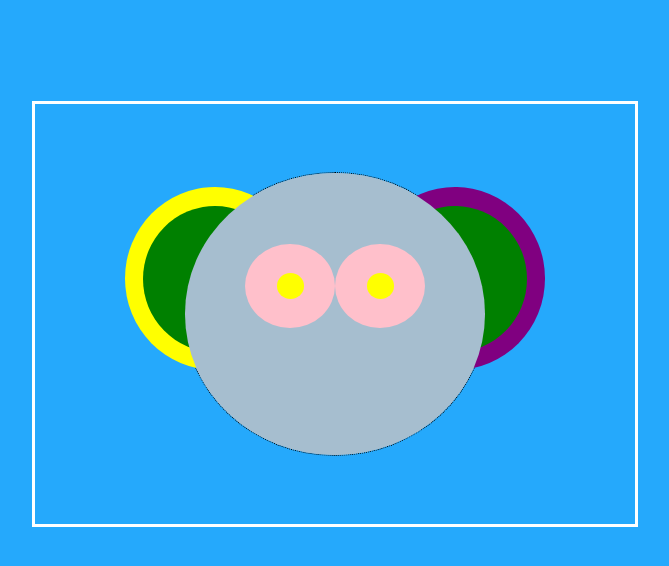
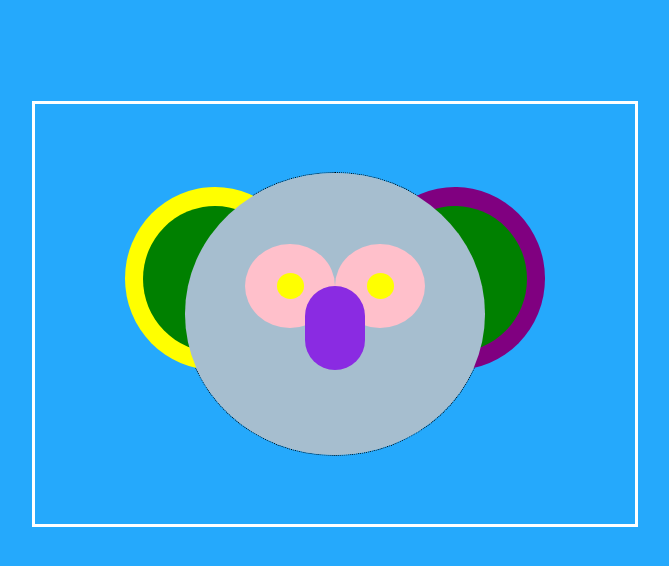
Before and after one commit to michelllee/pure-css, a website built with webpack: page src/index.html in a window 1280 px wide. Shown: the whole page, without its empty margins (305-974 px from the left). Built offline with nearby package versions, Linux system fonts and the light colour scheme.

Commit message:
ADDED NOSE

```diff
--- a/src/main.css
+++ b/src/main.css
@@ -96,3 +96,14 @@ body {
     border-radius: 50%;
     background: yellow;
 }
+
+.nose {
+    position: absolute;
+    background: blueviolet;
+    width: 20%;
+    height: 30%;
+    top: 40%;
+    left: 40%;
+    border-radius: 50px;
+    z-index: 4;
+}
```
